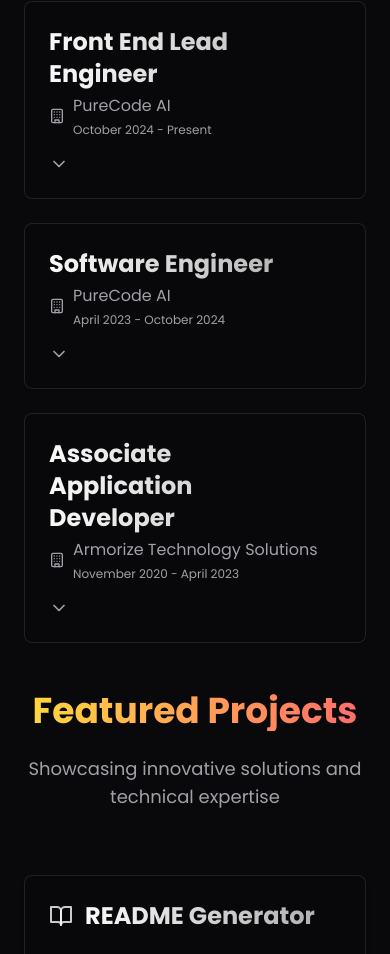
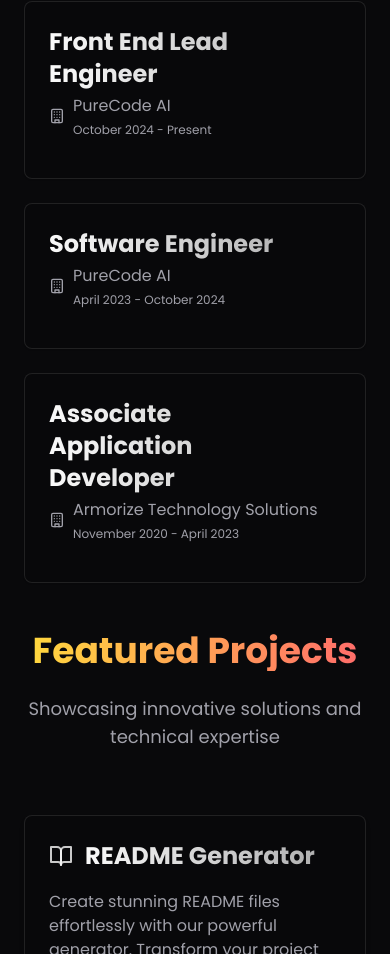
Before and after one commit to balajiudayagiri/fantastic-couscous, a Next.js app: page / in a window 390 px wide. Shown: the part 3969-4923 px from the top of the page. Built offline with nearby package versions, Linux system fonts and the light colour scheme.

Commit message:
update mobile ui fixes

```diff
--- a/src/_customComponents/_app/ExperienceSection.tsx
+++ b/src/_customComponents/_app/ExperienceSection.tsx
@@ -83,7 +83,7 @@ export function ExperienceSection() {
                       <motion.div
                         animate={{ rotate: isExpanded ? 180 : 0 }}
                         transition={{ duration: 0.3 }}>
-                        <ChevronDown className="w-5 h-5 text-muted-foreground" />
+                        <ChevronDown className="w-5 h-5 text-muted-foreground max-md:hidden" />
                       </motion.div>
                     </div>
                   </CardHeader>
```
